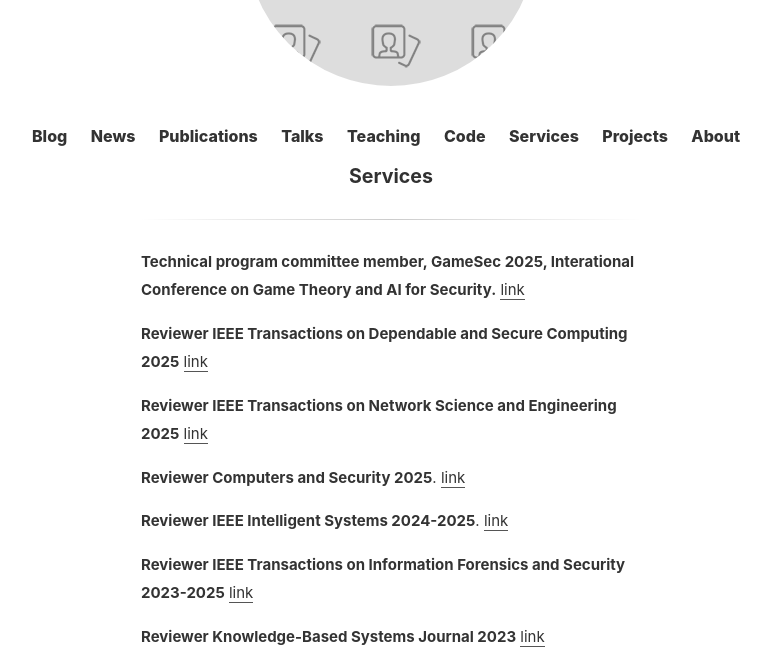
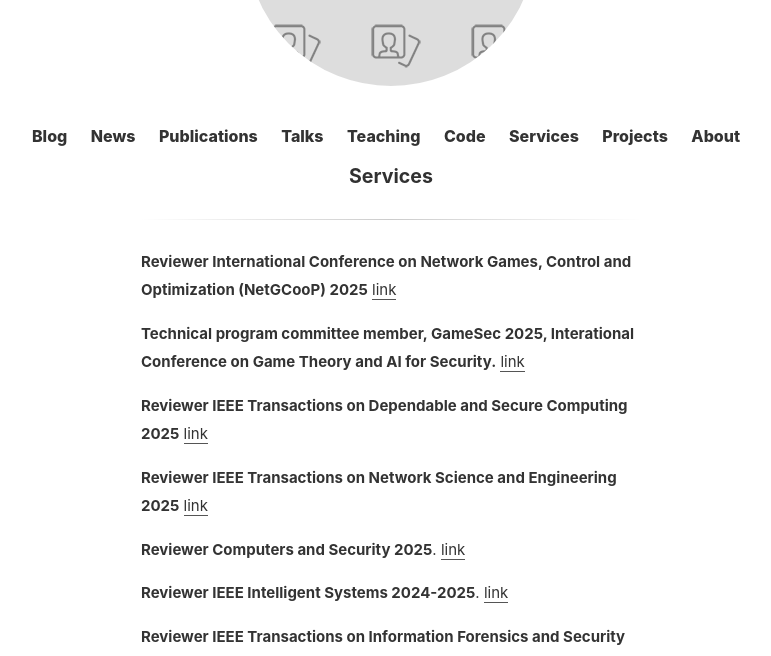
Before and after one commit to Limmen/Limmen.github.io, a Jekyll site: the page built from services.md, in a window 1280 px wide and 900 px high, cut to the strip 244-900 px from the top of the window. Shown: the whole strip, without its empty margins (249-1020 px from the left). Built offline with Jekyll 4.4.1, drawn with Linux system fonts in a browser that asks for light colours.

Commit message:
update services

```diff
--- a/services.md
+++ b/services.md
@@ -2,6 +2,9 @@
 layout: page
 title: Services
 ---
+
+**Reviewer International Conference on Network Games, Control and Optimization (NetGCooP) 2025**
+[link](https://ieeexplore.ieee.org/xpl/conhome/1800584/all-proceedings)
 
 **Technical program committee member, GameSec 2025, Interational Conference on Game Theory and AI for Security.**
 [link](https://www.gamesec-conf.org/organization.php)
```
